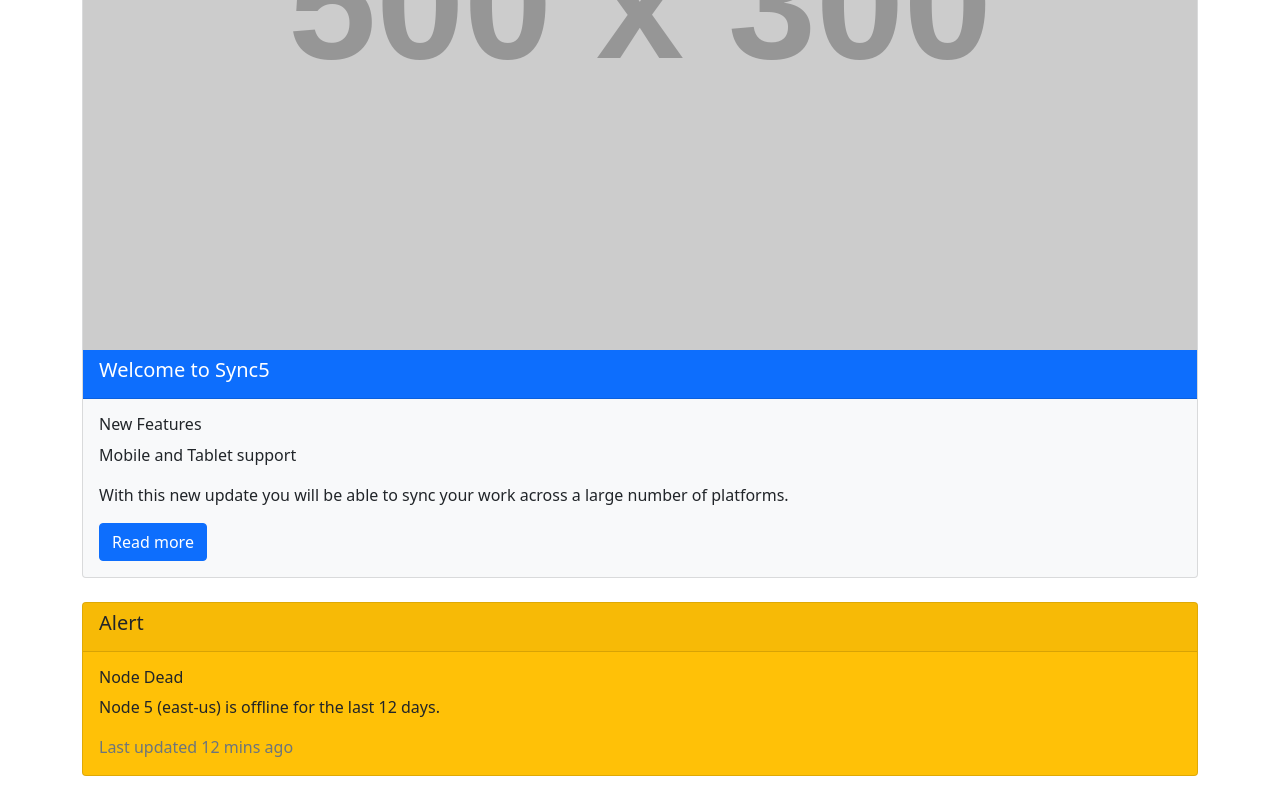
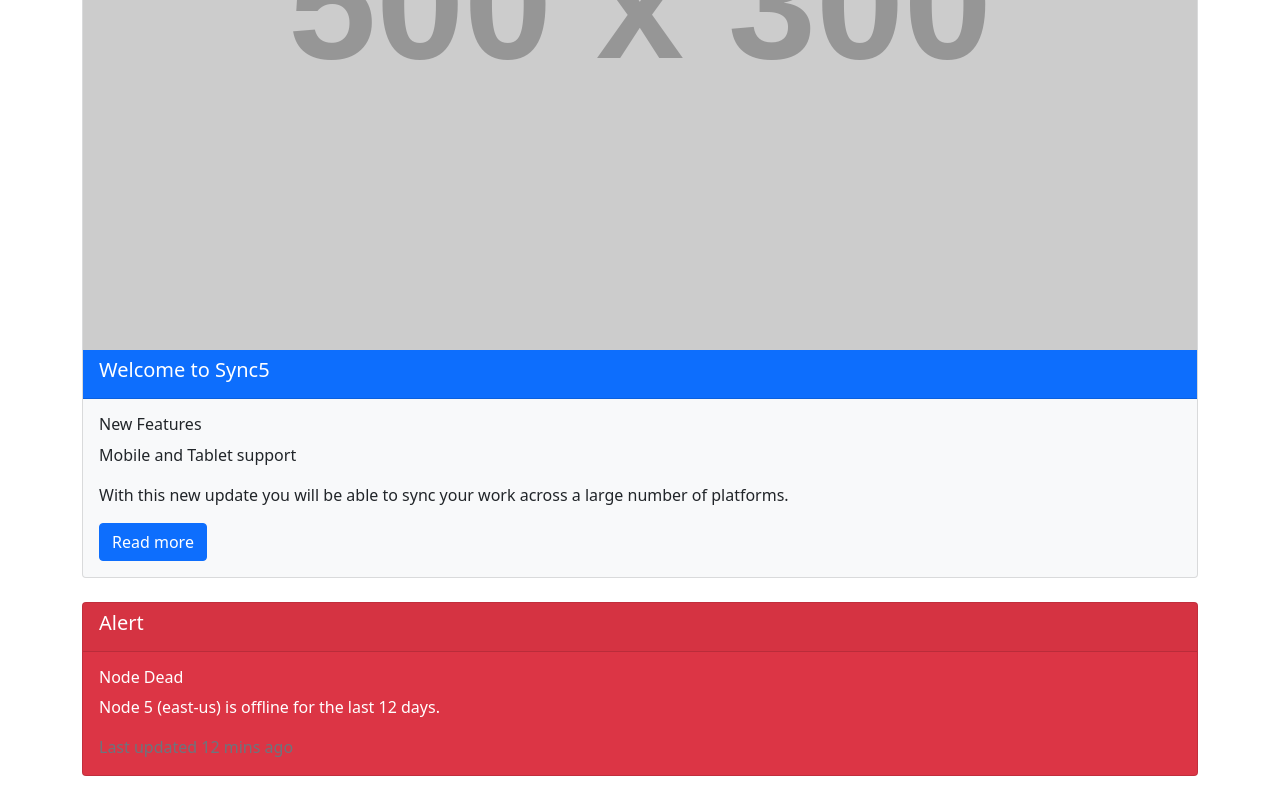
Before and after one commit to acciojob/bootstrap-card-jaisaipothula, a website: page main.html in a window 1280 px wide. Shown: the part 343-1143 px from the top of the page. Drawn offline with nearby package versions, Linux system fonts and the light colour scheme; placeholder pictures from the web are drawn by us.

Commit message:
created a submission

```diff
--- a/main.html
+++ b/main.html
@@ -25,8 +25,8 @@
                 </div>
             </div>
 
-            <!-- Card 2 -->
-            <div class="card bg-warning text-dark mb-4">
+            <!-- Card 2 with bg-danger -->
+            <div class="card bg-danger text-white mb-4">
                 <div class="card-header">
                     <h5 class="card-title">Alert</h5>
                 </div>
```
